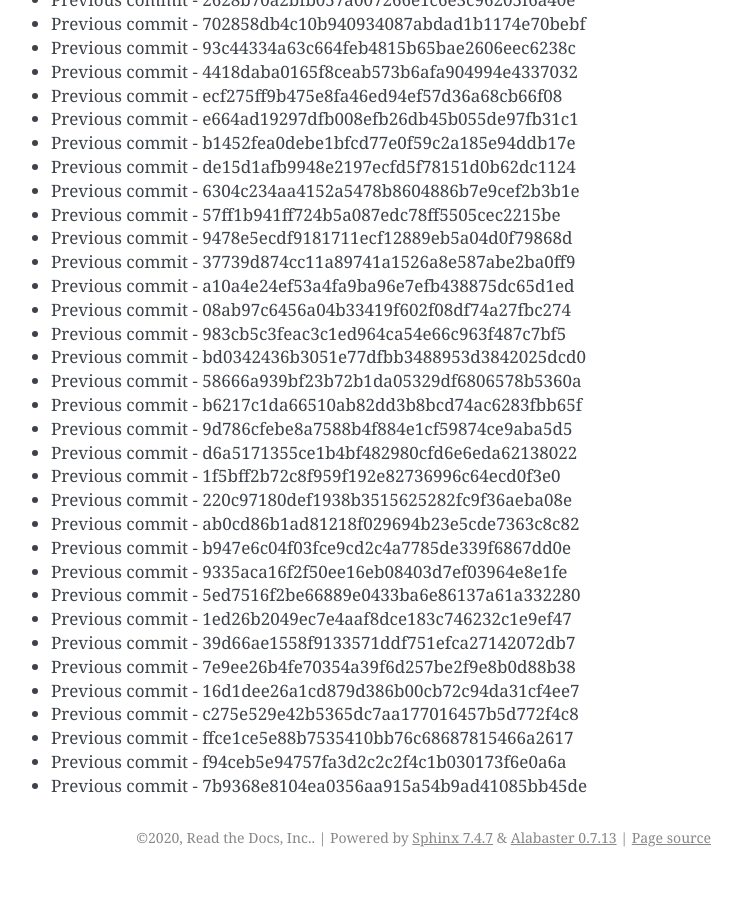
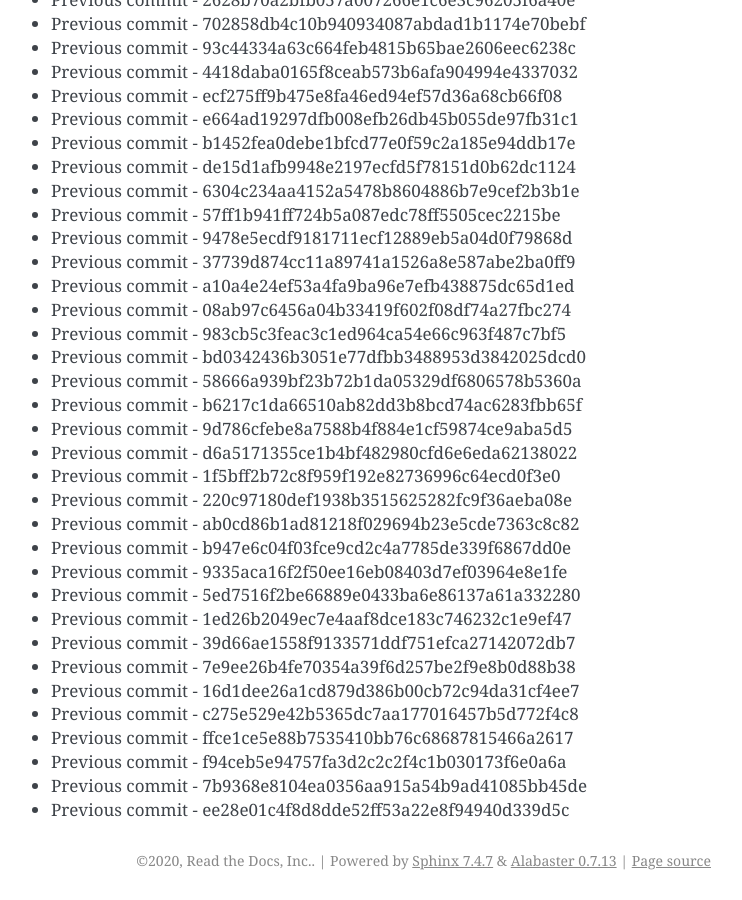
Before and after one commit to readthedocs/rtd-git-stresstest, a Sphinx documentation site: the page built from docs/updates.rst, in a window 1280 px wide and 900 px high, scrolled down 13434 px. Shown: the whole window, without its empty margins (399-1141 px from the left). Built offline with Sphinx 7.4.7, drawn with Linux system fonts in a browser that asks for light colours; before the commit the page ends 14311 px from its top, so only the background shows below that.

Commit message:
Generating commit from previous: ee28e01c4f8d8dde52ff53a22e8f94940d339d5c

```diff
--- a/docs/updates.rst
+++ b/docs/updates.rst
@@ -596,3 +596,4 @@ It can be tested for any performance characteristics.
 * Previous commit - ffce1ce5e88b7535410bb76c68687815466a2617
 * Previous commit - f94ceb5e94757fa3d2c2c2f4c1b030173f6e0a6a
 * Previous commit - 7b9368e8104ea0356aa915a54b9ad41085bb45de
+* Previous commit - ee28e01c4f8d8dde52ff53a22e8f94940d339d5c
```
